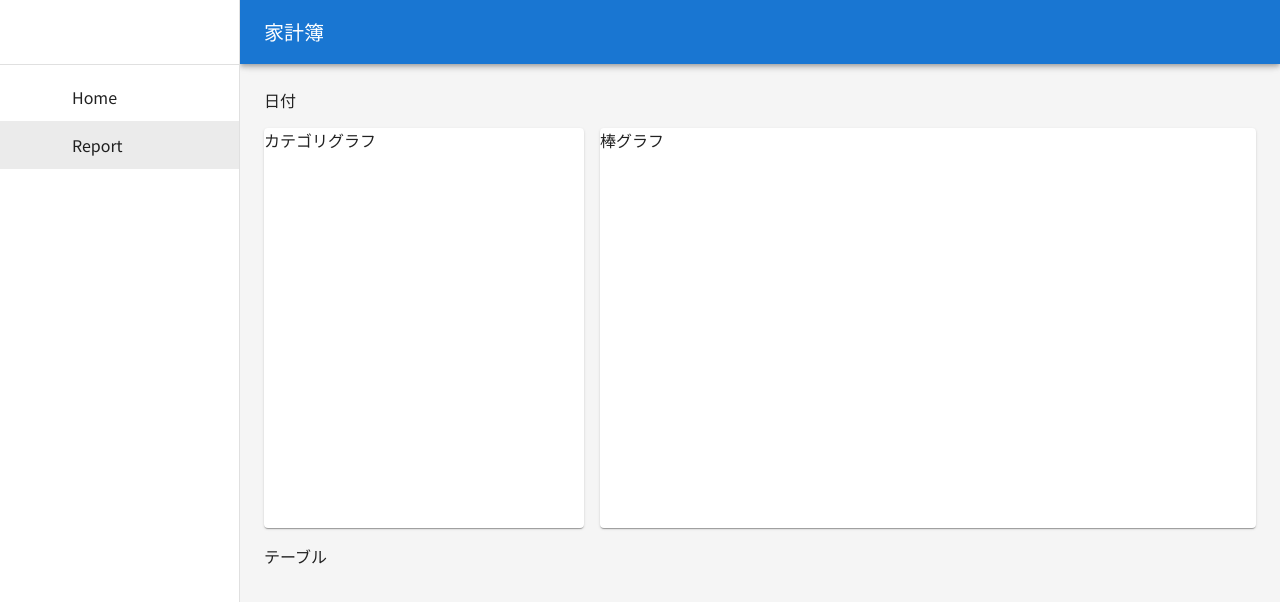
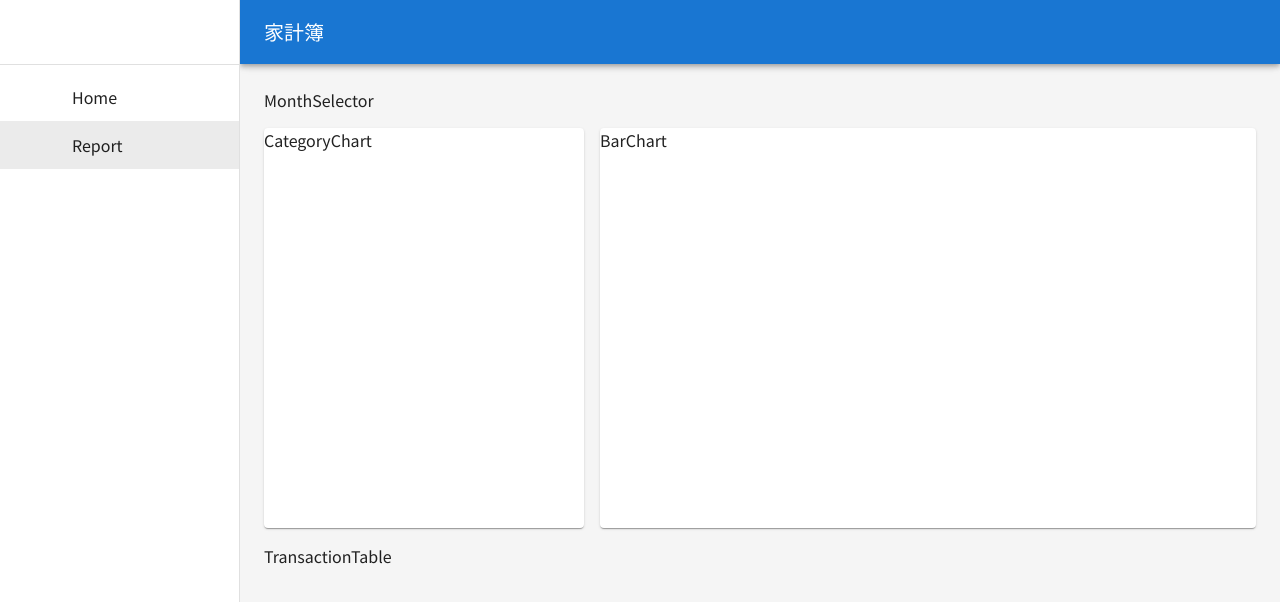
Before and after one commit to masa-bot1/household-app, a React (Create React App) app: page /report in a window 1280 px wide. Shown: the top 602 px of the page. Built offline with nearby package versions, Linux system fonts and the light colour scheme; no server answers; the database is empty; some icons are missing; the HTML template or start-up script is replaced by a standard one.

Commit message:
Paper要素にスタイルを追記

```diff
--- /dev/null
+++ b/src/components/BarChart.tsx
@@ -0,0 +1,11 @@
+import React from 'react'
+
+const BarChart = () => {
+  return (
+    <div>
+      BarChart
+    </div>
+  )
+}
+
+export default BarChart
--- /dev/null
+++ b/src/components/CategoryChart.tsx
@@ -0,0 +1,11 @@
+import React from 'react'
+
+const CategoryChart = () => {
+  return (
+    <div>
+      CategoryChart
+    </div>
+  )
+}
+
+export default CategoryChart
--- /dev/null
+++ b/src/components/MonthSelector.tsx
@@ -0,0 +1,11 @@
+import React from 'react'
+
+const MonthSelector = () => {
+  return (
+    <div>
+      MonthSelector
+    </div>
+  )
+}
+
+export default MonthSelector
--- /dev/null
+++ b/src/components/TransactionTable.tsx
@@ -0,0 +1,11 @@
+import React from 'react'
+
+const TransactionTable = () => {
+  return (
+    <div>
+      TransactionTable
+    </div>
+  )
+}
+
+export default TransactionTable
--- a/src/pages/Report.tsx
+++ b/src/pages/Report.tsx
@@ -1,23 +1,29 @@
 import { Grid, Paper } from '@mui/material'
 import React from 'react'
+import MonthSelector from '../components/MonthSelector'
+import CategoryChart from '../components/CategoryChart'
+import BarChart from '../components/BarChart'
+import TransactionTable from '../components/TransactionTable'
 
 const Report = () => {
   const commonPaperStyle = {
     height: { xs: "auto", md: "400px" },
+    display: 'flex',
+    flexDirection: 'column',
   }
   return (
     <Grid container spacing={2}>
       <Grid size={{ xs: 12 }}>
-        日付
+        <MonthSelector />
       </Grid>
       <Grid size={{ xs: 12, md: 4 }}>
-        <Paper sx={commonPaperStyle}>カテゴリグラフ</Paper>
+        <Paper sx={commonPaperStyle}><CategoryChart /></Paper>
       </Grid>
       <Grid size={{ xs: 12, md: 8 }}>
-        <Paper sx={commonPaperStyle}>棒グラフ</Paper>
+        <Paper sx={commonPaperStyle}><BarChart /></Paper>
       </Grid>
       <Grid size={{ xs: 12 }}>
-        テーブル
+        <TransactionTable />
       </Grid>
     </Grid>
   )
```
